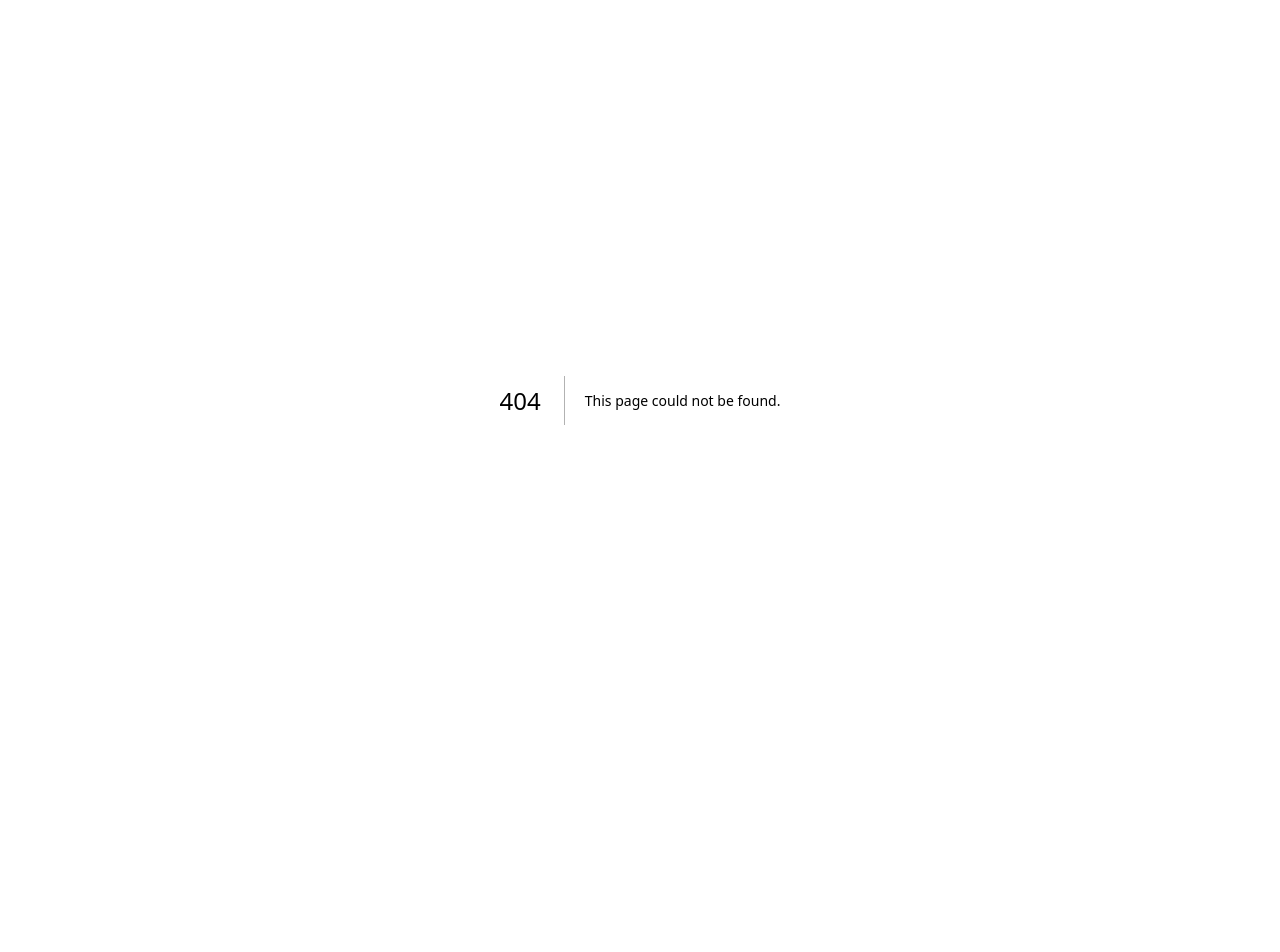
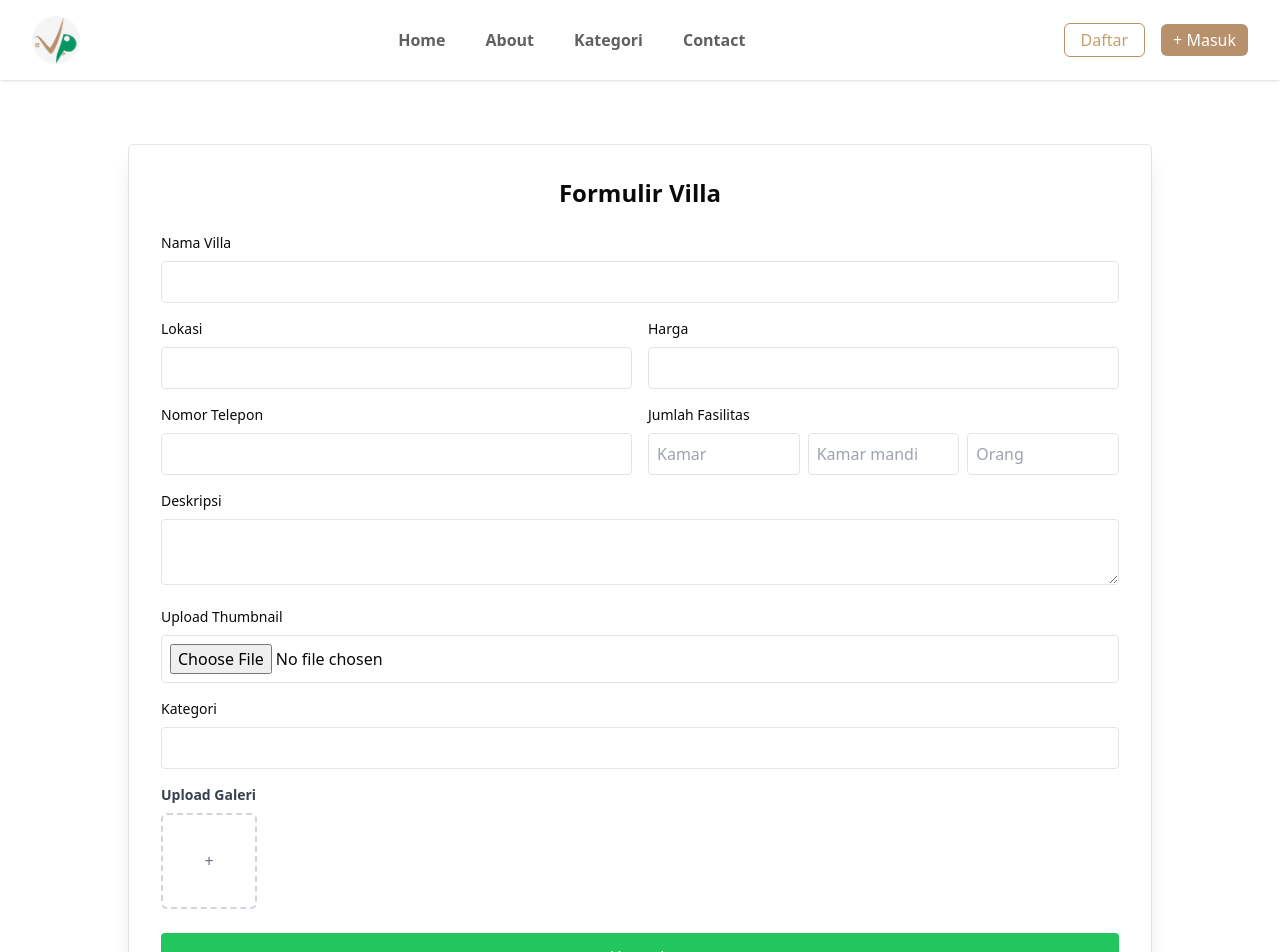
Before and after one commit to kevinmpandoh/frontend-villaplace, a Next.js app: page /editVilla in a window 1280 px wide. Before the commit this address had no page. Shown: the top 952 px of the page. Before the commit the page ends 800 px from the top, so only its background shows below. Built offline with nearby package versions, Linux system fonts and the light colour scheme.

Commit message:
feat: Membuat page formulir villa

```diff
--- a/src/app/(user)/contact/page.tsx
+++ b/src/app/(user)/contact/page.tsx
@@ -1,6 +1,4 @@
 import React from "react";
-import Navbar from "@/components/Navbar";
-import Footer from "@/components/Footer";
 import Image from "next/image";
 import MailOutlineIcon from "@mui/icons-material/MailOutline";
 import PhoneIcon from "@mui/icons-material/Phone";
--- /dev/null
+++ b/src/app/(user)/editVilla/page.tsx
@@ -0,0 +1,12 @@
+import FormulirVilla from "@/components/FormulirVilla";
+import React from "react";
+
+const EditVilla = () => {
+  return (
+    <>
+      <FormulirVilla />
+    </>
+  );
+};
+
+export default EditVilla;
--- /dev/null
+++ b/src/app/(user)/tambahVilla/page.tsx
@@ -0,0 +1,12 @@
+import FormulirVilla from "@/components/FormulirVilla";
+import React from "react";
+
+const EditVilla = () => {
+  return (
+    <>
+      <FormulirVilla />
+    </>
+  );
+};
+
+export default EditVilla;
--- /dev/null
+++ b/src/components/FormulirVilla.tsx
@@ -0,0 +1,116 @@
+"use client";
+
+import React, { useState } from 'react';
+import Image from 'next/image';
+import Link from 'next/link';
+
+const VillaForm = () => {
+  const [gallery, setGallery] = useState<string[]>([]);
+
+  const handleGalleryUpload = (event: React.ChangeEvent<HTMLInputElement>) => {
+    const files = event.target.files;
+    if (files) {
+      const updatedGallery = [...gallery];
+      for (let i = 0; i < files.length; i++) {
+        updatedGallery.push(URL.createObjectURL(files[i]));
+      }
+      setGallery(updatedGallery);
+    }
+  };
+
+  return (
+    <div className="max-w-5xl mx-auto p-8 bg-white border shadow-xl rounded-md my-16">
+      <h1 className="text-2xl font-bold mb-6 text-center">Formulir Villa</h1>
+
+      <form>
+        <div className="mb-4">
+          <label htmlFor="villaName" className="block text-sm font-medium mb-2">Nama Villa</label>
+          <input type="text" id="villaName" className="w-full border rounded p-2" />
+        </div>
+        <div className="grid grid-cols-2 gap-4 mb-4">
+          <div>
+            <label htmlFor="location" className="block text-sm font-medium mb-2">Lokasi</label>
+            <input type="text" id="location" className="w-full border rounded p-2" />
+          </div>
+          <div>
+            <label htmlFor="price" className="block text-sm font-medium mb-2">Harga</label>
+            <input type="text" id="price" className="w-full border rounded p-2" />
+          </div>
+        </div>
+        <div className="grid grid-cols-2 gap-4 mb-4">
+          <div>
+            <label htmlFor="phone" className="block text-sm font-medium mb-2">Nomor Telepon</label>
+            <input type="text" id="phone" className="w-full border rounded p-2" />
+          </div>
+
+          {/* Fasilitas */}
+          <div>
+            <label htmlFor="facilities" className="block text-sm font-medium mb-2">Jumlah Fasilitas</label>
+            <div className="flex space-x-2">
+              <input type="number" placeholder="Kamar" className="w-full border rounded p-2" />
+              <input type="number" placeholder="Kamar mandi" className="w-full border rounded p-2" />
+              <input type="number" placeholder="Orang" className="w-full border rounded p-2" />
+            </div>
+          </div>
+        </div>
+
+        {/* Deskripsi */}
+        <div className="mb-4">
+          <label htmlFor="description" className="block text-sm font-medium mb-2">Deskripsi</label>
+          <textarea id="description" className="w-full border rounded p-2"></textarea>
+        </div>
+
+        {/* Upload Thumbnail */}
+        <div className="mb-4">
+          <label htmlFor="thumbnail" className="block text-sm font-medium mb-2">Upload Thumbnail</label>
+          <input type="file" id="thumbnail" className="w-full border rounded p-2" />
+        </div>
+
+        <div className="mb-4">
+          <label htmlFor="category" className="block text-sm font-medium mb-2">Kategori</label>
+          <input type="text" id="category" className="w-full border rounded p-2" />
+        </div>
+
+      {/* Upload Gallery */}
+      <div className="mb-4">
+        <label className="block text-gray-700 text-sm font-bold mb-2">Upload Galeri</label>
+        <div className="flex space-x-4">
+          {gallery.map((url, index) => (
+            <div key={index} className="relative w-24 h-24">
+              <Image
+                src={url}
+                alt={`Gallery image ${index + 1}`}
+                layout="fill"
+                objectFit="cover"
+                className="rounded-md"
+              />
+            </div>
+          ))}
+          <label
+            htmlFor="gallery-upload"
+            className="w-24 h-24 border-2 border-dashed border-gray-300 flex items-center justify-center text-gray-500 cursor-pointer rounded-md"
+          >
+            +
+            <input
+              id="gallery-upload"
+              type="file"
+              multiple
+              accept="image/*"
+              onChange={handleGalleryUpload}
+              className="hidden"
+            />
+          </label>
+        </div>
+      </div>
+      </form>
+      {/* Submit Button */}
+      <div className="mt-6">
+        <Link href="/"> {/* Ganti aja nanti yaaa */}
+            <button type="submit" className="w-full bg-green-500 text-white p-3 rounded">Unggah</button>
+        </Link>
+      </div>
+    </div>
+  );
+};
+
+export default VillaForm;
```
